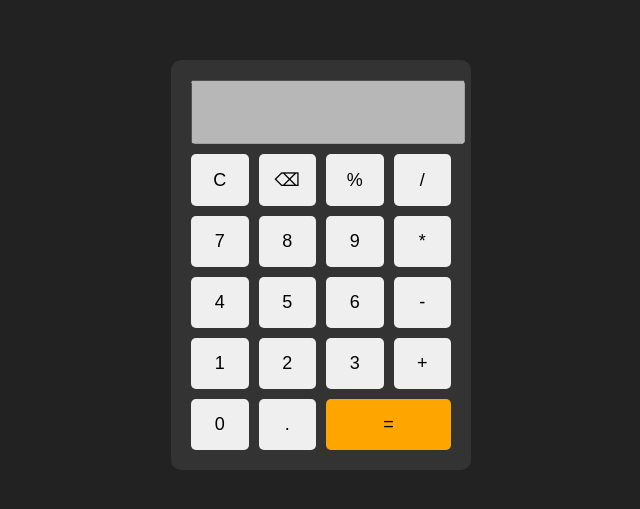
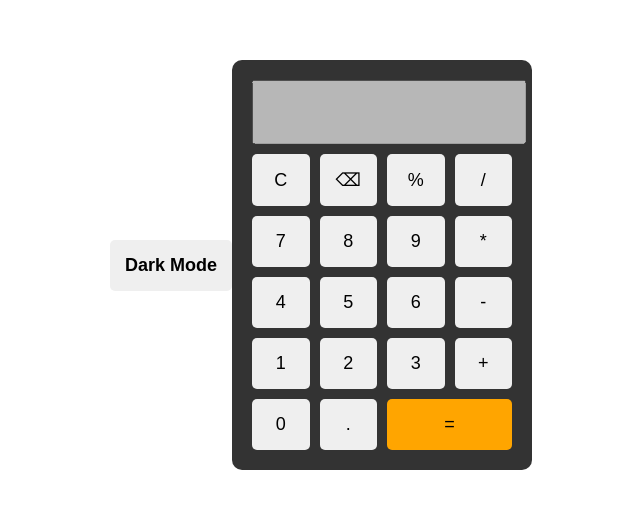
Before and after one commit to pawan371/Calculator-, a plain HTML site: page index.html in a window 1280 px wide. Shown: the part 143-652 px from the top of the page, without its empty margins (319-959 px from the left). Drawn offline with Linux system fonts and the light colour scheme.

Commit message:
background change color white

```diff
--- a/index.html
+++ b/index.html
@@ -6,7 +6,7 @@
   <link rel="stylesheet" href="style.css">
 </head>
 <body>
-
+<button class="darkMode"><b>Dark Mode</b></button>
 <div class="calculator">
   <input type="text" class="display" disabled>
 
--- a/style.css
+++ b/style.css
@@ -3,7 +3,7 @@ body {
   justify-content: center;
   align-items: center;
   height: 100vh;
-  background: #222;
+  background:white;
 }
 
 .calculator {
```
